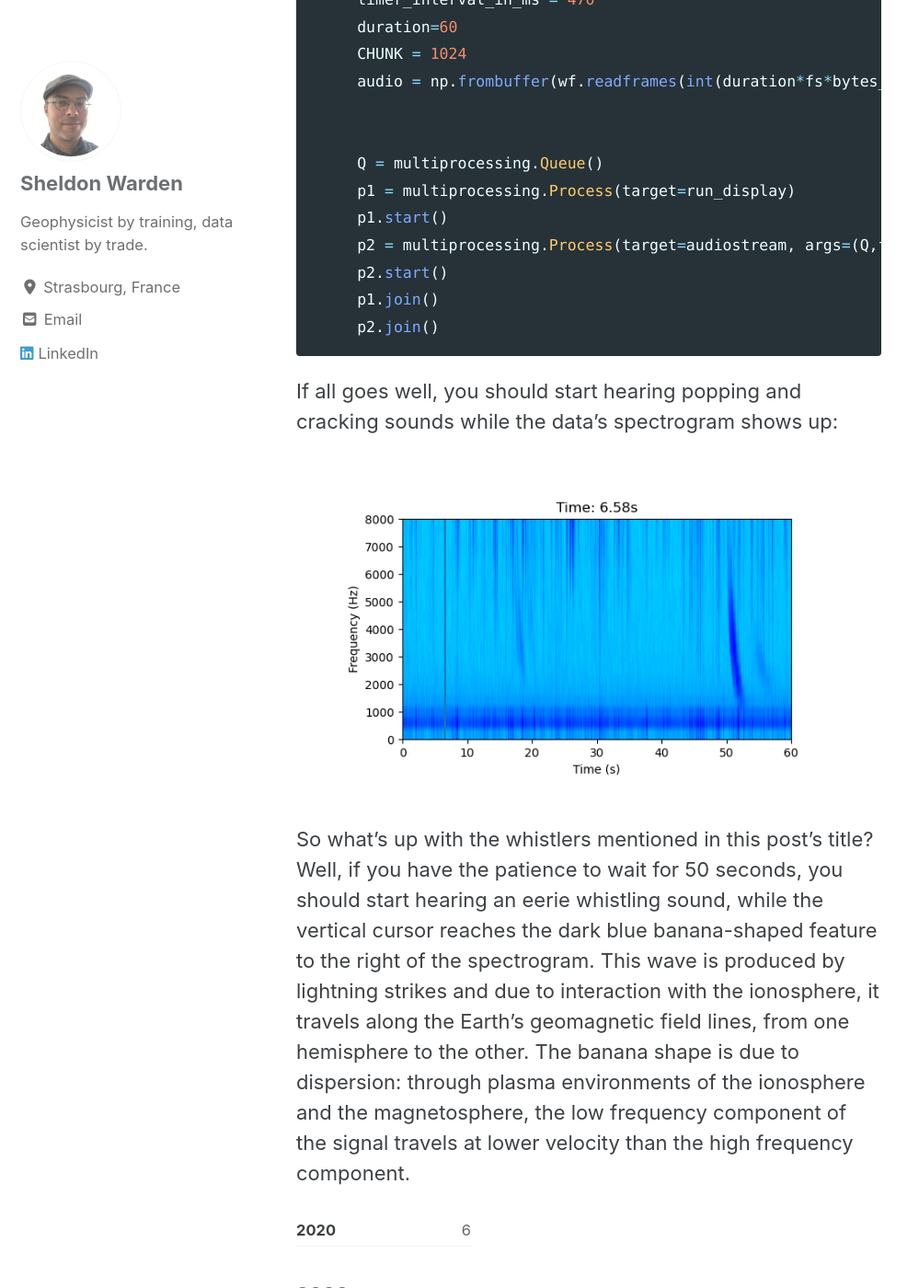
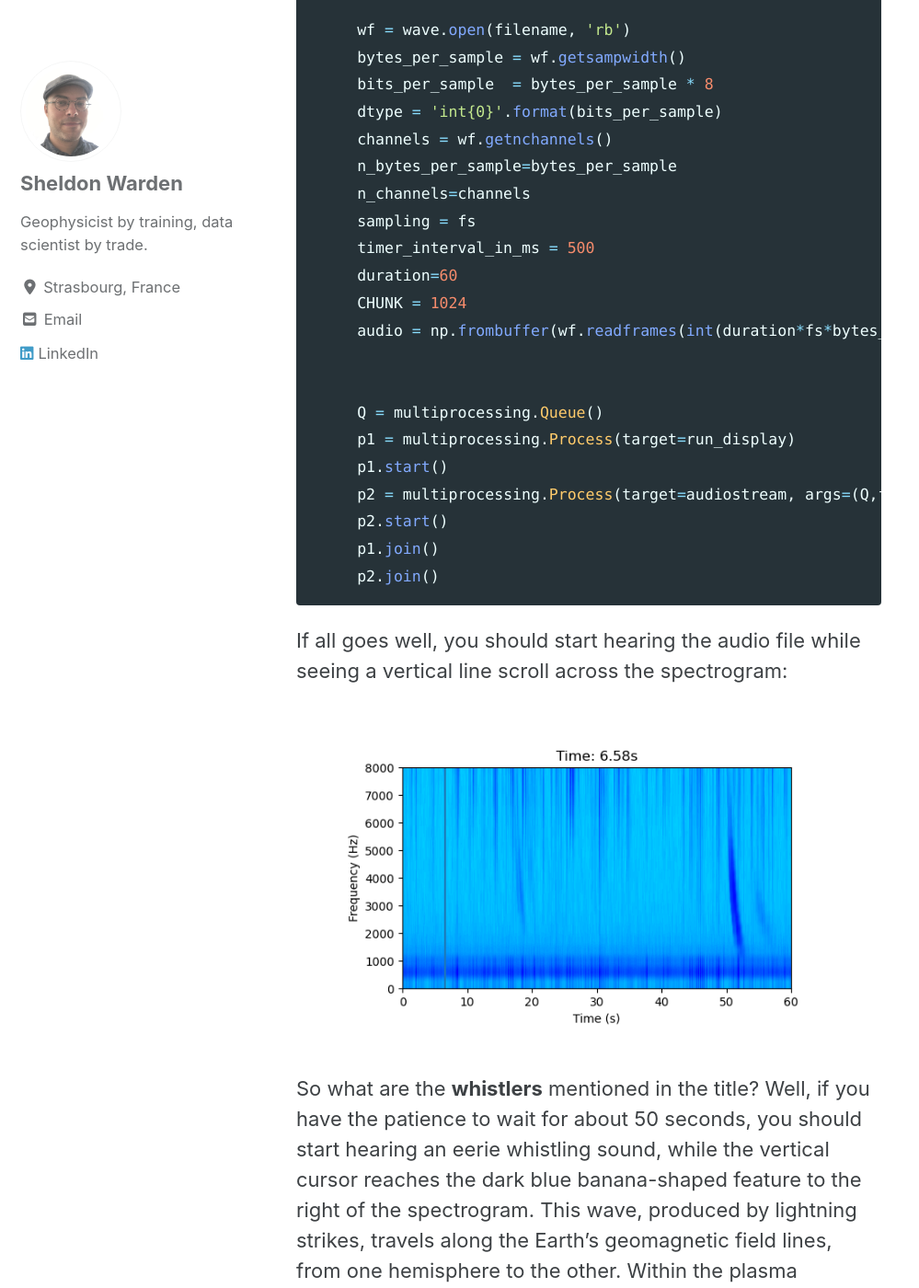
Before and after one commit to Ovide19/blog, a Jekyll site: the page built from _posts/2020-08-23-whistler.md, in a window 1280 px wide and 1400 px high, scrolled down 10392 px. Shown: the whole window at 92% size, without its empty margins (0-999 px from the left). Built offline with Jekyll 4.4.1, drawn with Linux system fonts in a browser that asks for light colours; cached includes are drawn as plain includes; nearby versions of some CDN libraries; some of the changed text lies outside the part shown.

Commit message:
update conclusion

````diff
--- a/_posts/2020-08-23-whistler.md
+++ b/_posts/2020-08-23-whistler.md
@@ -88,11 +88,11 @@
 ### 3. Playing the audio file with pyaudio
 
 
-Let's first write a function, `audiostream`,  enabling to play the audio file associated with the VLF time series acquired at the Palmer station.
+Let's first write a function called `audiostream`, enabling to play the audio file associated with the VLF time series acquired at the Palmer station.
 
 The function takes two arguments:
 - `queue`, an instance of the `multiprocessing.Queue()` class.
-- `filename` is the name of the .wav file of interest.
+- `filename`, the name of the .wav file of interest.
 
 
 ```python
@@ -164,7 +164,7 @@
 - connect the timeout signal to the `update_plot` slot function: `self.timer.timeout.connect(self.update_plot)`.
 - start the timer: `self.timer.start()`.
 
-The only thing left to do is to actually update our plot. Upon its first call, *i.e.* if `timer_id` is zero, `update_plot` creates the spectrogram and plots a vertical bar at x=0. Upon subsequent calls to this function, it simply updates the vertical line, using the current `timer_id`. `timer_id` is then incremented based on the specified user-defined interval.
+The only thing left to do is to actually update our plot. Upon its first call, *i.e.* if `timer_id` is zero, `update_plot` creates the spectrogram and plots a vertical bar at x=0. Upon subsequent calls to this function, it simply updates the vertical line, using the current `timer_id`. `timer_id` is then incremented based on the specified user-defined interval, arbitrarily chosen equal to 500ms.
 
 ```python
 class MainWindow(QtWidgets.QMainWindow):
@@ -199,7 +199,7 @@
         self.timer_id += timer_interval_in_ms / 1000
 ```
 
-We're almost there! The only thing left to do is to create a `run_display` wrapper function instantiating the `MainWindow` class:
+We're almost there! The only thing left to do is to create a `run_display` wrapper function:
 
 
 ```python
@@ -237,7 +242,7 @@
      n_bytes_per_sample=bytes_per_sample
      n_channels=channels
      sampling = fs
-     timer_interval_in_ms = 470
+     timer_interval_in_ms = 500
      duration=60
      CHUNK = 1024
      audio = np.frombuffer(wf.readframes(int(duration*fs*bytes_per_sample/channels)), dtype=dtype)
@@ -252,11 +257,11 @@
      p2.join()
 ```
 
-If all goes well, you should start hearing popping and cracking sounds while the data's spectrogram shows up:
+If all goes well, you should start hearing the audio file while seeing a vertical line scroll across the spectrogram:
 
 ![Spectrogram](/blog/assets/images/whistler.png)
 
-So what's up with the whistlers mentioned in this post's title? Well, if you have the patience to wait for 50 seconds, you should start hearing an eerie whistling sound, while the vertical cursor reaches the dark blue banana-shaped feature to the right of the spectrogram. This wave is produced by lightning strikes and due to interaction with the ionosphere, it travels along the Earth's geomagnetic field lines, from one hemisphere to the other. The banana shape is due to dispersion: through plasma environments of the ionosphere and the magnetosphere, the low frequency component of the signal travels at lower velocity than the high frequency component.
+So what are the **whistlers** mentioned in the title? Well, if you have the patience to wait for about 50 seconds, you should start hearing an eerie whistling sound, while the vertical cursor reaches the dark blue banana-shaped feature to the right of the spectrogram. This wave, produced by lightning strikes, travels along the Earth's geomagnetic field lines, from one hemisphere to the other. Within the plasma environments of the ionosphere and the magnetosphere, the low frequency component of the signal travels at lower velocity than the high frequency component: this dispersion phenomenon explains the banana shape... and the whistling sound!
 
 
 {% include open-embed.html %}
````
Also changed, not shown: other parts of _posts/2020-08-23-whistler.md (+8 -3 lines).
